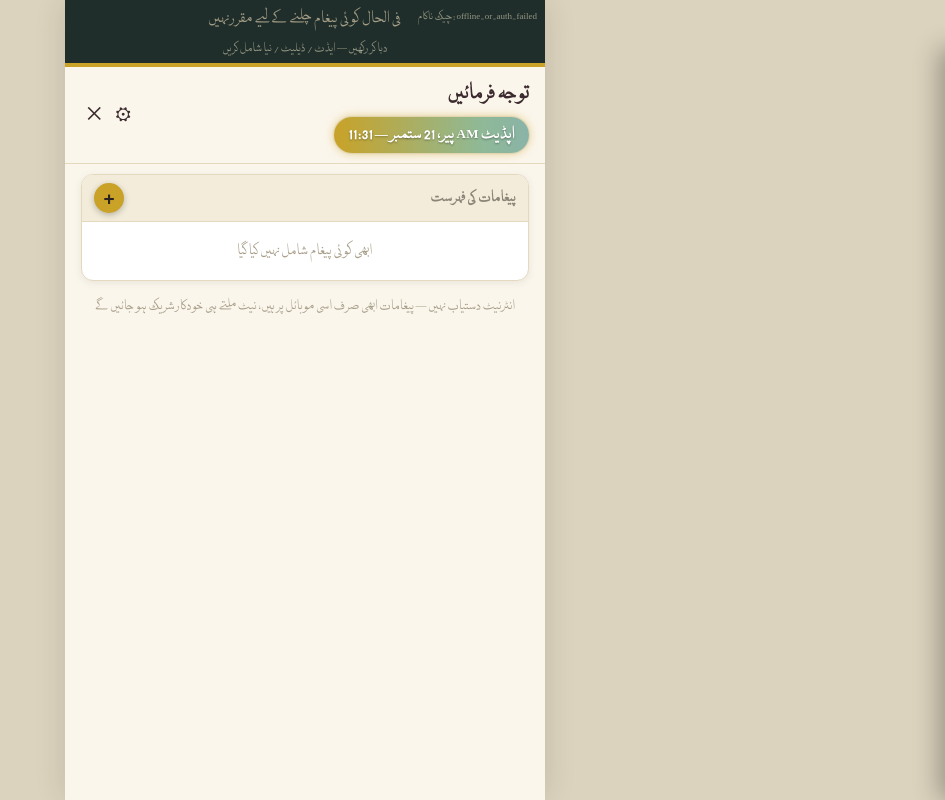
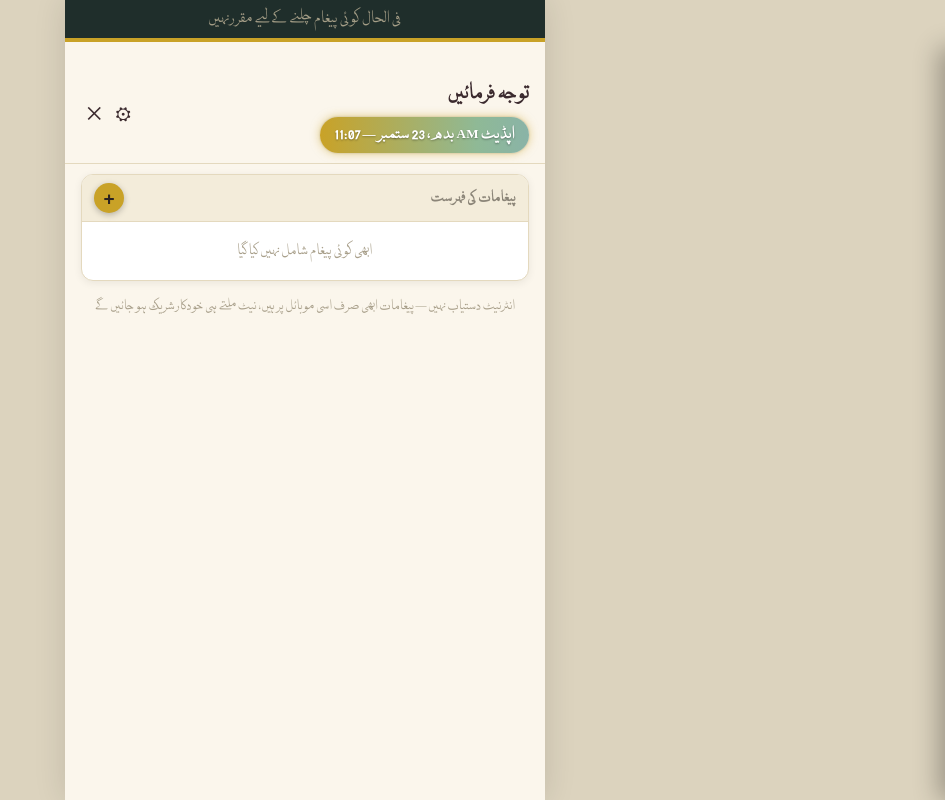
Before and after one commit to pbtcodelabs-pbt/TF, a plain HTML site: page index.html in a window 1280 px wide. Shown: the whole page, without its empty margins (335-1280 px from the left). Drawn offline with Linux system fonts and the light colour scheme; no server answers; a web font is replaced by a local one.

Commit message:
Add files via upload

```diff
--- a/index.html
+++ b/index.html
@@ -413,11 +413,9 @@
 <body>
 
 <div class="board" id="board">
-  <span id="syncDebugTop" style="position:absolute; top:7px; right:8px; font-size:9px; color:var(--board-ink); opacity:.55; z-index:511; font-family:var(--ui-font); direction:ltr;">—</span>
   <div class="ticker-track" id="tickerTrack">
     <div class="ticker-placeholder" id="tickerPlaceholder">فی الحال کوئی پیغام چلنے کے لیے مقرر نہیں</div>
   </div>
-  <div class="ticker-hold-hint">دبا کر رکھیں — ایڈٹ / ڈیلیٹ / نیا شامل کریں</div>
 </div>
 
 <div class="ticker-pop" id="tickerPop">
@@ -432,7 +430,7 @@
   <div class="headrow">
     <div>
       <h1>توجہ فرمائیں</h1>
-      <div class="build-stamp-wrap"><div class="build-stamp" id="buildStamp">پیر، 21 ستمبر — 11:31 AM اپڈیٹ</div></div>
+      <div class="build-stamp-wrap"><div class="build-stamp" id="buildStamp">بدھ، 23 ستمبر — 11:07 AM اپڈیٹ</div></div>
     </div>
     <div>
       <button class="icon-btn" id="settingsToggle" title="سیٹنگز">⚙︎</button>
--- a/sw.js
+++ b/sw.js
@@ -1,7 +1,7 @@
 // توجہ فرمائیں — Service Worker
 // آفلائن سپورٹ: ایپ ایک بار کھلنے کے بعد بغیر انٹرنیٹ کے بھی چلے گی۔
 
-const CACHE_NAME = 'tawajjo-farmayen-v30-21SEPMO1134AM';
+const CACHE_NAME = 'tawajjo-farmayen-v32-23SEPWE1107AM';
 const APP_SHELL = [
   './',
   './index.html',
```
